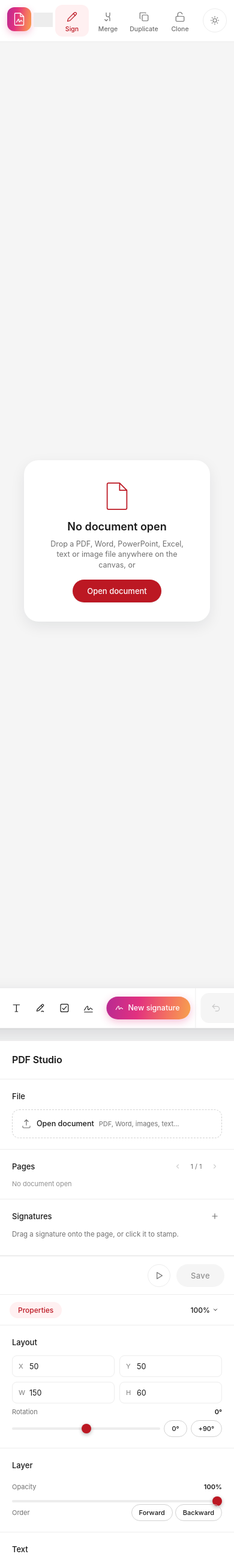
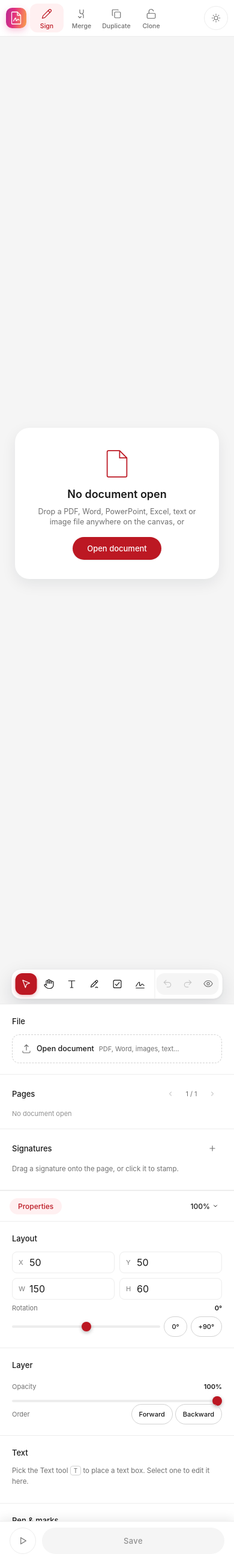
Before and after one commit to Travis-ugo/pdf-editor, a Flask app: template pdf_duplicator/templates/index.html in a window 390 px wide. Shown: the whole page at 60% size. Run offline with Flask 3, Linux system fonts and the light colour scheme; the template is opened without the code that fills it, so the values that code supplies are empty; some libraries are stand-ins or nearby versions; some web fonts are replaced.

Commit message:
feat: mobile-friendly editor and Render deployment
Mobile / touch:
- Placed items drag, resize and rotate with a finger (pointer events instead of mouse-only)
- One-finger pan and two-finger pinch-zoom on the page
- Selected items get a "more" button opening Duplicate / Rotate / Order / Delete
  (touch has no right-click or Delete key); corner handles get finger-sized hit areas
- Phone layout: toolbar fits the screen, Preview + Save pinned to the bottom,
  dialogs become bottom sheets, 16px fields so iOS doesn't zoom on focus

Deployment:
- Dockerfile (Python + LibreOffice for Office files, gunicorn) and render.yaml Blueprint
- Hosted mode (auto on Render): saved files get unguessable token URLs and
  uploads/saves are deleted after a TTL; local runs are unchanged
- /healthz endpoint; tests for hosted mode

Co-Authored-By: Claude Opus 5.5 <noreply@anthropic.com>

```diff
--- a/pdf_duplicator/static/css/apple_style.css
+++ b/pdf_duplicator/static/css/apple_style.css
@@ -3657,3 +3657,167 @@ body.dark-mode .pdf-canvas-container { box-shadow: 0 0 0 1px rgba(0, 0, 0, 0.3),
     .tool-rail { width: 100%; padding: 8px 12px; }
     .rail-btn { width: 56px; }
 }
+
+/* ==========================================================================
+   Phones & touch screens
+   Everything here is last in the file so it wins over the desktop rules above.
+   ========================================================================== */
+
+/* Fingers drag items and pan/pinch the page; the browser must not scroll or zoom instead. */
+.stage-viewport {
+    touch-action: none;
+    -webkit-touch-callout: none;
+    -webkit-user-select: none;
+    user-select: none;
+}
+
+/* "More" button on the selected item: the touch stand-in for right-click and the Delete key. */
+.overlay-menu-btn {
+    display: none;
+    position: absolute;
+    top: -46px;
+    left: 50%;
+    transform: translateX(-50%);
+    z-index: 25;
+    width: 36px;
+    height: 32px;
+    padding: 0;
+    border: none;
+    border-radius: 16px;
+    background: var(--bg-elevated, #fff);
+    color: var(--text-primary);
+    box-shadow: 0 2px 10px rgba(0, 0, 0, 0.22);
+    align-items: center;
+    justify-content: center;
+    cursor: pointer;
+}
+
+@media (hover: none), (pointer: coarse) {
+    .signature-overlay.active-selected .overlay-menu-btn { display: flex; }
+
+    /* Corner handles only, and only on the selected item, so a tap on an item grabs the item. */
+    .signature-overlay:not(.active-selected) .resize-handle,
+    .signature-overlay .handle-n,
+    .signature-overlay .handle-s,
+    .signature-overlay .handle-e,
+    .signature-overlay .handle-w { display: none; }
+    .signature-overlay .corner-rot-zone { display: none; }
+
+    /* Bigger, invisible hit area around each corner handle for a fingertip. */
+    .resize-handle { width: 14px; height: 14px; }
+    .resize-handle::after { content: ""; position: absolute; inset: -10px; }
+
+    .item-context-menu .ctx-item { padding: 11px 12px; font-size: 0.9rem; }
+    .item-context-menu .ctx-shortcut { display: none; }
+}
+
+@media (max-width: 760px) {
+    /* One scrolling column: mode bar, canvas, then the panels; Save stays pinned at the bottom. */
+    .app-container {
+        height: 100vh;
+        height: 100dvh;
+        overflow-y: auto;
+        -webkit-overflow-scrolling: touch;
+        padding-bottom: calc(68px + env(safe-area-inset-bottom));
+    }
+
+    .tool-rail {
+        position: sticky;
+        top: 0;
+        z-index: 70;
+        gap: 2px;
+        padding: 6px 10px;
+        padding-top: calc(6px + env(safe-area-inset-top));
+    }
+    .rail-logo { width: 34px; height: 34px; margin: 0 4px 0 0; border-radius: 10px; flex-shrink: 0; }
+    .rail-divider { display: none; }
+    .rail-btn { width: auto; flex: 1; padding: 4px 0; }
+    .rail-btn.icon-only { flex: none; }
+
+    .preview-stage-container { height: 62vh; height: 62dvh; min-height: 340px; }
+    .stage-viewport { padding: 16px 12px 72px; }
+    #pdfPageImg { max-height: none; }
+
+    /* Tool bar: compact, and scrolls sideways if it still doesn't fit. */
+    .bottom-toolbar {
+        bottom: 8px;
+        max-width: calc(100% - 16px);
+        overflow-x: auto;
+        scrollbar-width: none;
+        border-radius: 16px;
+    }
+    .bottom-toolbar::-webkit-scrollbar { display: none; }
+    .bottom-toolbar .toolbar-pill { display: none; }
+    .bottom-toolbar .toolbar-group { padding: 6px; gap: 2px; flex-shrink: 0; }
+    .bottom-toolbar .toolbar-group-muted { margin: 6px 6px 6px 2px; padding: 2px; }
+    .bottom-toolbar .tool-btn { width: 36px; height: 36px; }
+    .bottom-toolbar .toolbar-group-muted .tool-btn { width: 32px; height: 32px; }
+
+    .stamp-banner {
+        white-space: normal;
+        max-width: calc(100% - 24px);
+        top: 10px;
+        font-size: 12px;
+    }
+    .status-alert { bottom: 70px; }
+
+    /* Preview + Save: a bar fixed to the bottom of the screen. */
+    .properties-panel .props-header {
+        position: fixed;
+        left: 0;
+        right: 0;
+        bottom: 0;
+        z-index: 80;
+        height: auto;
+        padding: 10px 16px calc(10px + env(safe-area-inset-bottom));
+        gap: 10px;
+        background: var(--bg-secondary);
+        border-top: 1px solid var(--border-color);
+        border-bottom: none;
+        box-shadow: 0 -4px 16px rgba(0, 0, 0, 0.08);
+    }
+    .properties-panel .props-header .save-btn { flex: 1; height: 44px; }
+    .properties-panel .props-header .icon-btn.large { width: 44px; height: 44px; flex-shrink: 0; }
+
+    .sidebar-panel .panel-header { display: none; }
+
+    /* 16px text stops iOS Safari from zooming the page when a field is focused. */
+    .apple-input,
+    .apple-select,
+    textarea,
+    .stepper-value,
+    input[type="text"],
+    input[type="number"],
+    input[type="password"] { font-size: 16px; }
+
+    /* Bigger tap targets in the panels. */
+    .icon-btn { width: 32px; height: 32px; }
+    .chip-btn { min-height: 34px; }
+
+    /* Dialogs become bottom sheets. */
+    .apple-modal-backdrop {
+        width: 100%;
+        height: 100%;
+        align-items: flex-end;
+    }
+    .apple-modal-sheet,
+    .sig-studio-sheet,
+    .large-preview-sheet {
+        width: 100%;
+        max-width: 100%;
+        max-height: 94dvh;
+        border-radius: 20px 20px 0 0;
+        padding-bottom: env(safe-area-inset-bottom);
+    }
+    .apple-modal-sheet.large-preview-sheet { width: 100%; max-width: 100%; height: 94dvh; }
+    .preview-modal-body { padding: 12px; }
+    .preview-page-card,
+    .preview-page-card img { max-width: 100%; }
+    .modal-body { padding: 14px 16px; overflow-y: auto; }
+    .modal-header { padding-left: 16px; padding-right: 10px; }
+    .modal-header-actions #previewSaveBtn { display: none; }
+    .modal-footer { padding: 12px 16px 14px; gap: 8px; flex-wrap: wrap; }
+    .modal-footer .apple-btn { flex: 1 1 auto; padding: 0 14px; }
+    .modal-tab { flex: 1; justify-content: center; }
+    .library-toolbar-multi { flex-wrap: wrap; gap: 8px; }
+}
--- a/pdf_duplicator/static/sw.js
+++ b/pdf_duplicator/static/sw.js
@@ -1,4 +1,4 @@
-const CACHE_NAME = 'pdf-studio-pro-v17';
+const CACHE_NAME = 'pdf-studio-pro-v18';
 const ASSETS_TO_CACHE = [
   '/',
   '/static/css/apple_style.css',
--- a/pdf_duplicator/templates/index.html
+++ b/pdf_duplicator/templates/index.html
@@ -2,7 +2,7 @@
 <html lang="en">
 <head>
     <meta charset="UTF-8">
-    <meta name="viewport" content="width=device-width, initial-scale=1.0, maximum-scale=1.0, user-scalable=no">
+    <meta name="viewport" content="width=device-width, initial-scale=1.0, maximum-scale=1.0, user-scalable=no, viewport-fit=cover">
     <title>PDF Studio</title>
 
     <!-- PWA Web App Manifest & Apple iOS Meta Tags -->
--- a/requirements.txt
+++ b/requirements.txt
@@ -5,3 +5,4 @@ PyMuPDF>=1.24
 reportlab>=4.0
 Pillow>=10.0
 markdown>=3.5  # .md files are rendered (headings, lists, tables) before converting to PDF
+gunicorn>=22.0  # production server (Render / Docker)
```
Also changed, not shown: pdf_duplicator/web.py (+80 -18 lines), render.yaml (added, +16 -0 lines), tests/test_web.py (+58 -0 lines), README.md, pdf_duplicator/static/js/app.js, 2 other files.
